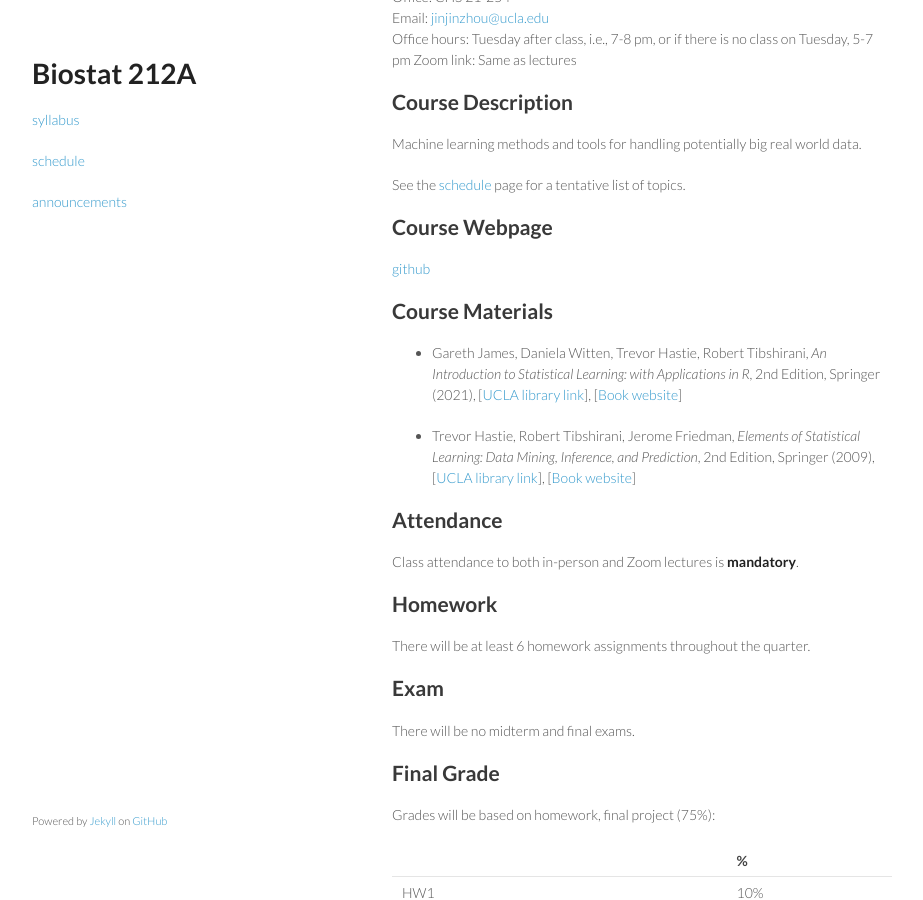
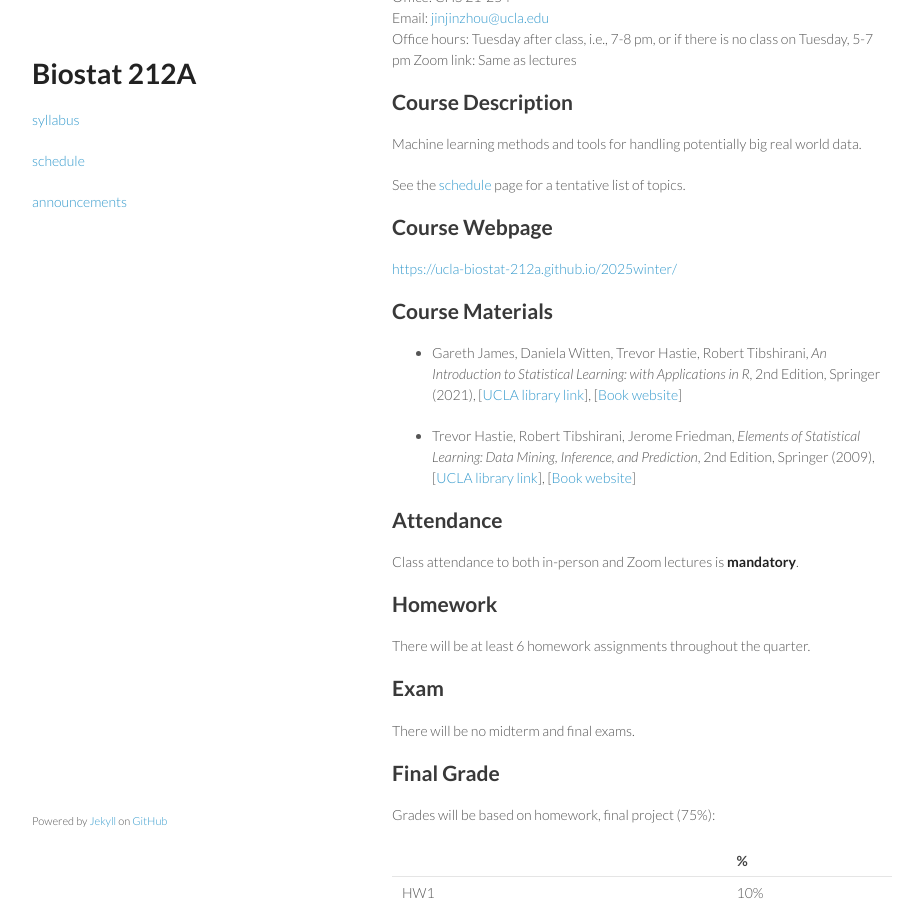
Before and after one commit to ucla-biostat-212a/2025winter, a Jekyll site: the page built from syllabus/syllabus.md, in a window 1280 px wide and 900 px high, scrolled down 698 px. Shown: the whole window, without its empty margins (178-1101 px from the left). Built offline with Jekyll 4.4.1, drawn with Linux system fonts in a browser that asks for light colours.

Commit message:
revise course webpage link

```diff
--- a/syllabus/syllabus.md
+++ b/syllabus/syllabus.md
@@ -40,7 +40,7 @@ See the [schedule](https://ucla-biostat-212a.github.io/2025winter/schedule/sched
 
 ## Course Webpage
 
-[github](https://github.com/ucla-biostat-212a/2025winter)
+<https://ucla-biostat-212a.github.io/2025winter/>
 
 ## Course Materials
 
```
